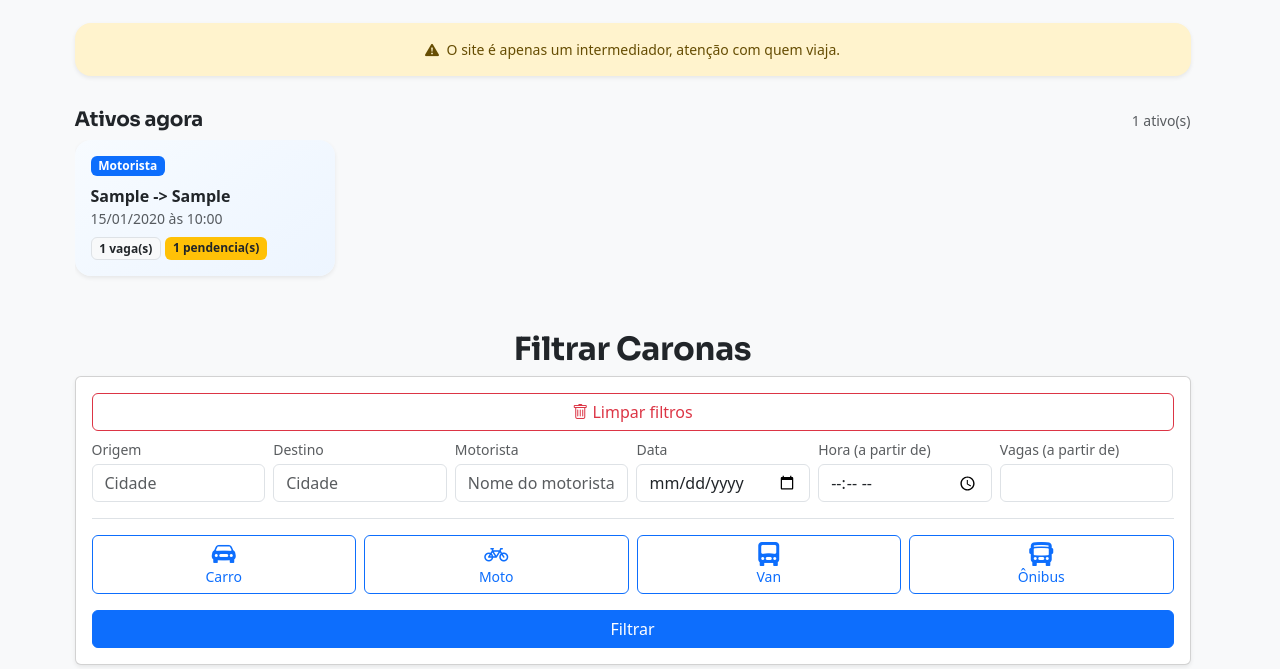
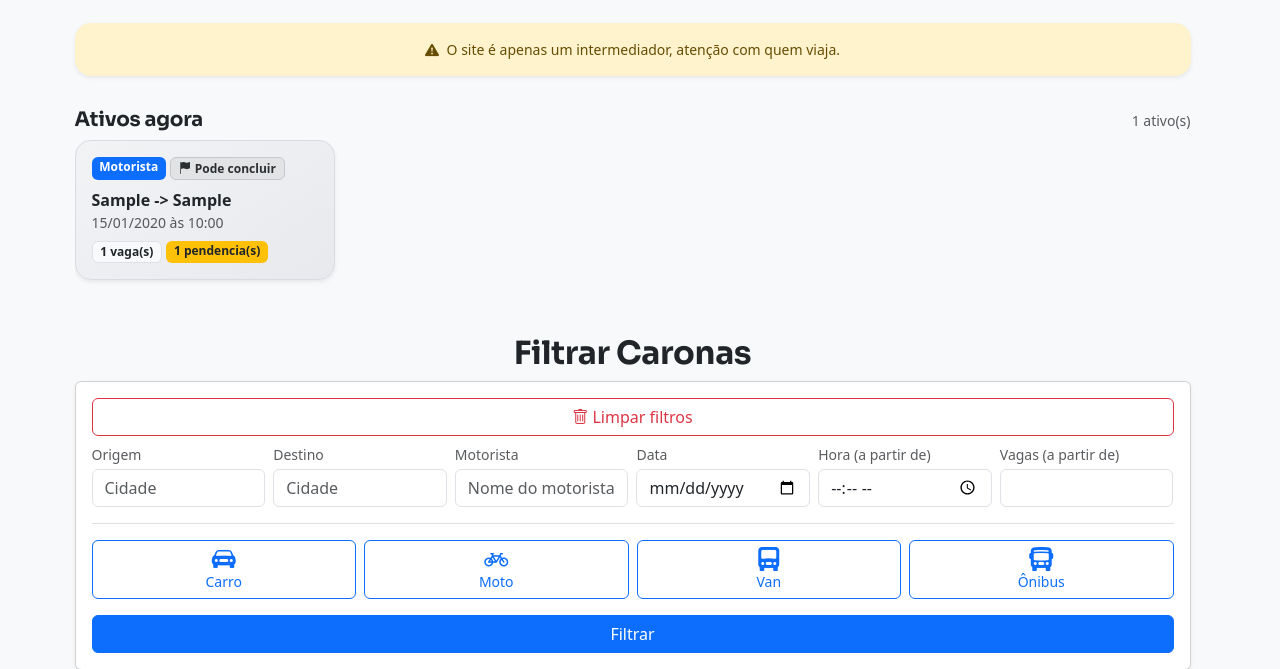
Before and after one commit to cesagoncalves/caronasjp, a Django app: page / in a window 1280 px wide. Shown: the part 79-748 px from the top of the page. Run offline with Django 5.2, Linux system fonts and the light colour scheme; a user stored in the database is signed in; tables that the repository leaves empty hold one stand-in row (values such as "Sample post"); grey boxes marked "Sample" are stand-in pictures; some libraries are stand-ins or nearby versions.

Commit message:
ultimas eu prometo

```diff
--- a/viagens/templates/viagens/lista.html
+++ b/viagens/templates/viagens/lista.html
@@ -9,6 +9,10 @@
 .ativos-scroll::-webkit-scrollbar { height: 8px; }
 .ativos-scroll::-webkit-scrollbar-thumb { background: rgba(0,0,0,.2); border-radius: 99px; }
 .ativo-card { min-width: 260px; max-width: 290px; scroll-snap-align: start; cursor: pointer; }
+.ativo-card-pronta {
+    background: linear-gradient(145deg, #f2f3f5 0%, #e7e9ed 100%) !important;
+    border: 1px solid #d7dce3 !important;
+}
 .ativo-arrow { position: absolute; top: 42%; transform: translateY(-50%); z-index: 3; }
 .ativo-prev { left: -10px; }
 .ativo-next { right: -10px; }
@@ -183,7 +187,7 @@
 
         <div class="ativos-scroll" id="ativos-scroll">
             {% for d in destaques_ativos %}
-            <div class="card border-0 shadow-sm rounded-4 ativo-card"
+            <div class="card border-0 shadow-sm rounded-4 ativo-card {% if 'motorista' in d.tipos and d.carona.esta_concluida and d.carona.status == 'ativa' %}ativo-card-pronta{% endif %}"
                  data-bs-toggle="modal"
                  data-bs-target="#modalCarona{{ d.carona.id }}"
                  style="background: linear-gradient(145deg, #f7fbff 0%, #edf5ff 100%);">
@@ -195,6 +199,11 @@
                             {% if tipo == 'motorista' %}Motorista{% elif tipo == 'passageiro' %}Passageiro{% elif tipo == 'entregar_encomenda' %}Entregar encomenda(s){% else %}Envio de encomenda(s){% endif %}
                             </span>
                         {% endfor %}
+                        {% if 'motorista' in d.tipos and d.carona.esta_concluida and d.carona.status == 'ativa' %}
+                            <span class="badge bg-secondary-subtle text-secondary-emphasis border border-secondary-subtle">
+                                <i class="bi bi-flag-fill me-1"></i>Pode concluir
+                            </span>
+                        {% endif %}
                     </div>
 
                     <div class="fw-semibold">{{ d.carona.origem }} -> {{ d.carona.destino }}</div>
--- a/viagens/templates/viagens/modals/modal_detalhe_carona.html
+++ b/viagens/templates/viagens/modals/modal_detalhe_carona.html
@@ -474,18 +474,24 @@
             <!-- FOOTER -->
             <div class="modal-footer justify-content-center flex-wrap gap-2">
                 {% if user == carona.motorista %}
-                    <div class="d-flex flex-wrap gap-2 justify-content-center w-100">
+                    <div class="row g-2 w-100">
                         {% if carona.esta_concluida and carona.status == 'ativa' %}
-                        <a href="{% url 'concluir_carona' carona.id %}" class="btn btn-outline-success">
-                            <i class="bi bi-check-circle"></i> Marcar como concluida
-                        </a>
+                        <div class="col-12 col-md-4 d-grid">
+                            <a href="{% url 'concluir_carona' carona.id %}" class="btn btn-success">
+                                <i class="bi bi-check-circle me-1"></i> Concluir viagem
+                            </a>
+                        </div>
                         {% endif %}
-                        <a href="{% url 'editar_carona' carona.id %}" class="btn btn-outline-primary">
-                            <i class="bi bi-pencil-square"></i> Editar
-                        </a>
-                        <a href="{% url 'excluir_carona' carona.id %}" class="btn btn-outline-danger">
-                            <i class="bi bi-trash"></i> Excluir
-                        </a>
+                        <div class="col-12 {% if carona.esta_concluida and carona.status == 'ativa' %}col-md-4{% else %}col-md-6{% endif %} d-grid">
+                            <a href="{% url 'editar_carona' carona.id %}" class="btn btn-outline-primary">
+                                <i class="bi bi-pencil-square me-1"></i> Editar
+                            </a>
+                        </div>
+                        <div class="col-12 {% if carona.esta_concluida and carona.status == 'ativa' %}col-md-4{% else %}col-md-6{% endif %} d-grid">
+                            <a href="{% url 'excluir_carona' carona.id %}" class="btn btn-outline-danger">
+                                <i class="bi bi-trash me-1"></i> Excluir
+                            </a>
+                        </div>
                     </div>
                 {% else %}
                     <div class="d-flex flex-wrap gap-2 justify-content-center w-100">
```
Also changed, not shown: viagens/forms.py (+38 -14 lines).
